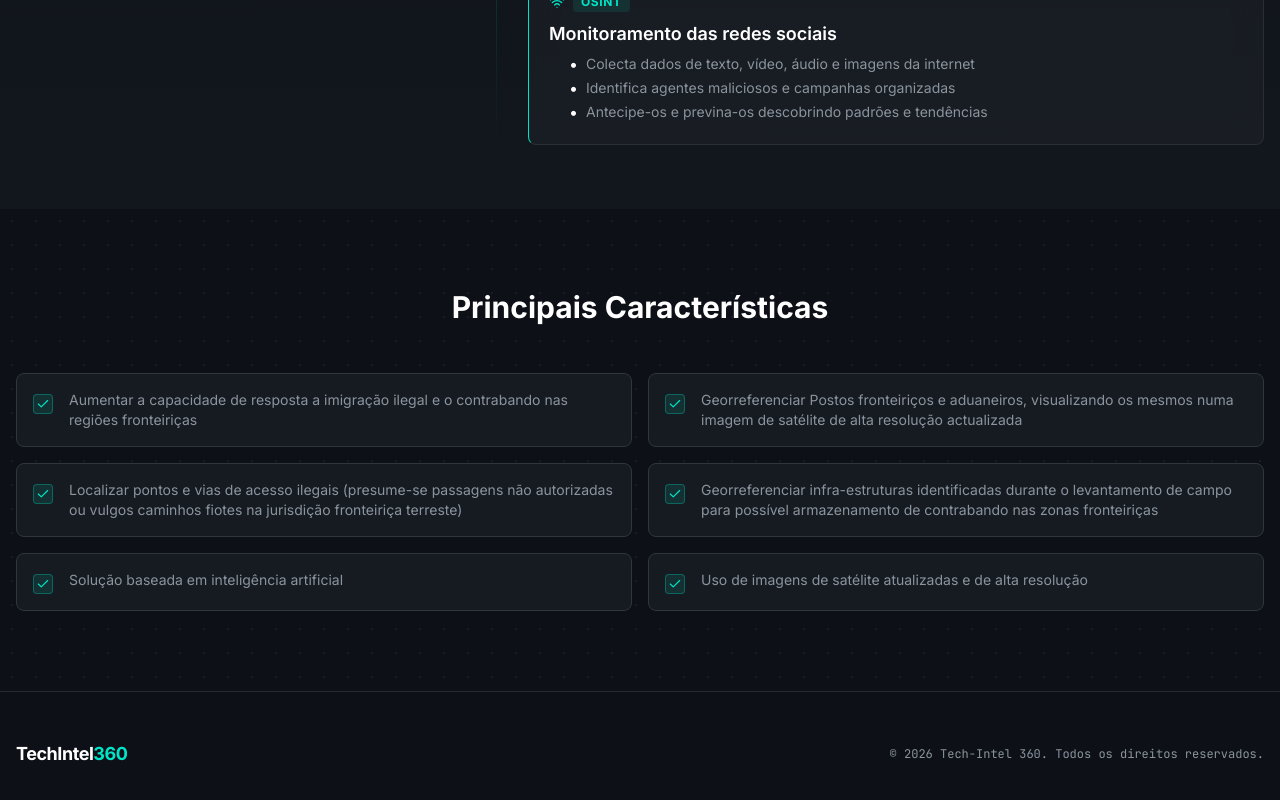
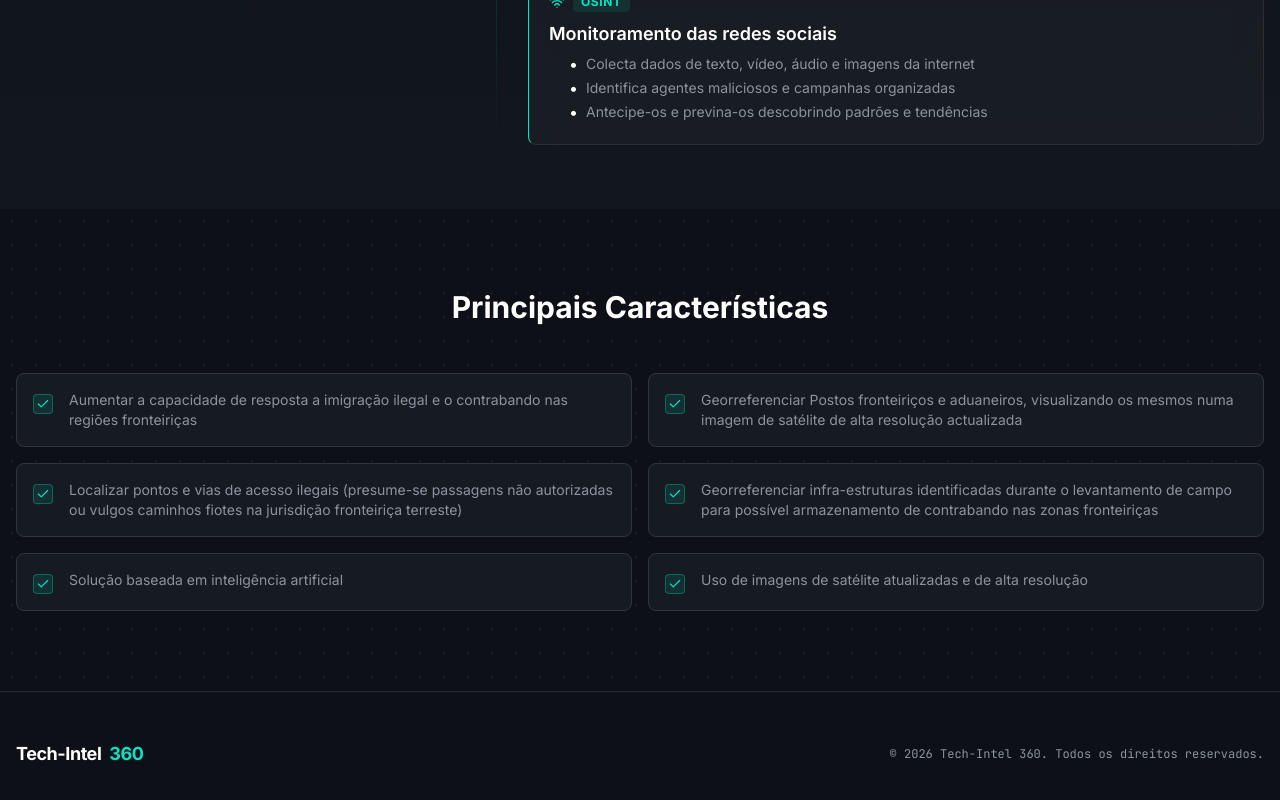
Before and after one commit to DDAEGit/landpagetechintel, a React (Vite) app: page / in a window 1280 px wide. Shown: the part 1579-2379 px from the top of the page. Built offline with nearby package versions, Linux system fonts and the light colour scheme.

Commit message:
thrid commit

```diff
--- a/src/components/Footer.tsx
+++ b/src/components/Footer.tsx
@@ -7,7 +7,7 @@ export function Footer() {
                 <div className="flex items-center space-x-3">
                     {/* <Shield className="w-6 h-6 text-[#00e5c7]" /> */}
                     <span className="text-lg font-bold text-white tracking-tight">
-                        TechIntel<span className="text-[#00e5c7]">360</span>
+                        Tech-Intel<span className="text-[#00e5c7] ml-2">360</span>
                     </span>
                 </div>
 
```
